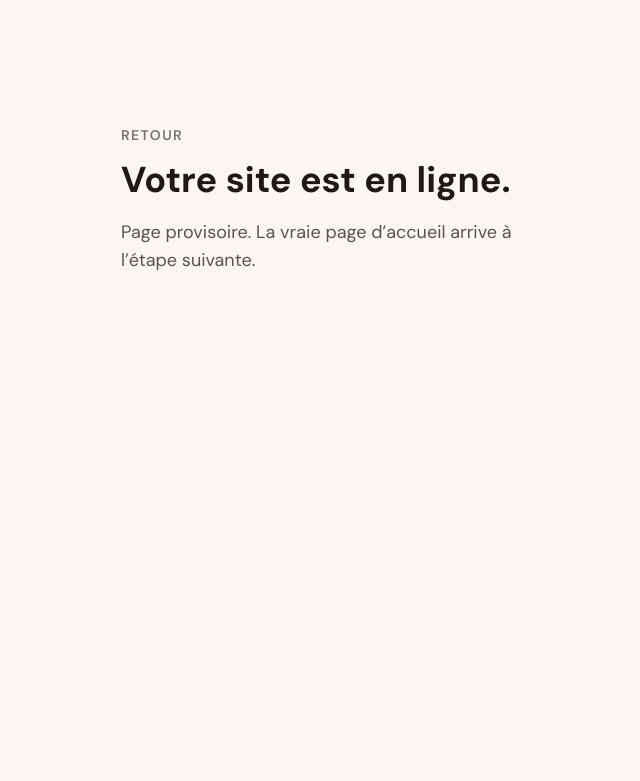
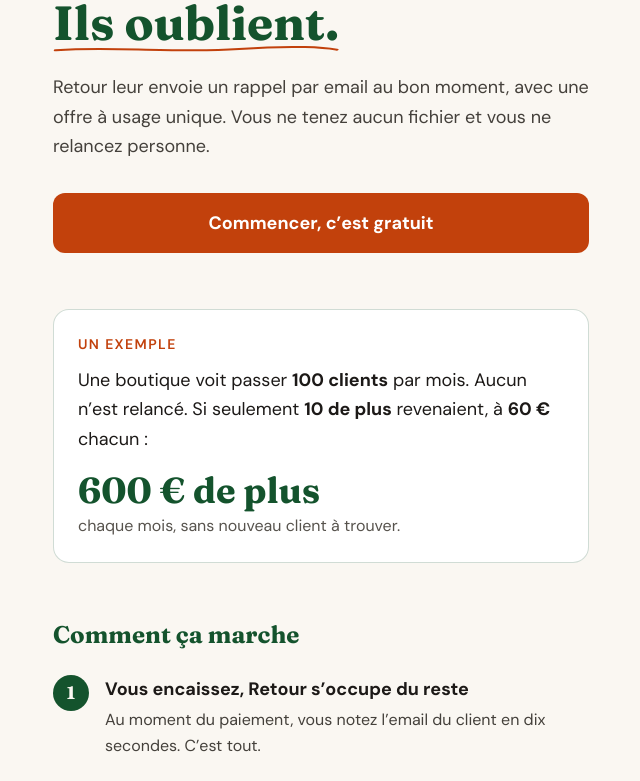
Before and after one commit to melvin22140/Retour, a Next.js app: page / in a window 1280 px wide. Shown: the part 201-982 px from the top of the page, without its empty margins (319-959 px from the left). Before the commit the page ends 800 px from the top, so only its background shows below. Built offline with nearby package versions, Linux system fonts and the light colour scheme.

Commit message:
Update page.tsx

```diff
--- a/app/page.tsx
+++ b/app/page.tsx
@@ -1,15 +1,112 @@
+import Link from "next/link";
+
+function Souligne() {
+  return (
+    <svg
+      aria-hidden="true"
+      viewBox="0 0 200 12"
+      preserveAspectRatio="none"
+      className="absolute -bottom-1 left-0 h-2 w-full text-brique"
+    >
+      <path
+        d="M2 8 C 40 2, 90 12, 130 6 S 190 4, 198 7"
+        fill="none"
+        stroke="currentColor"
+        strokeWidth="3"
+        strokeLinecap="round"
+      />
+    </svg>
+  );
+}
+
+const benefices = [
+  {
+    titre: "Vous encaissez, Retour s’occupe du reste",
+    texte:
+      "Au moment du paiement, vous notez l’email du client en dix secondes. C’est tout.",
+  },
+  {
+    titre: "Le rappel part au bon moment",
+    texte:
+      "Écran changé, batterie remplacée, vitre posée : Retour relance le client quand il est temps d’y repenser.",
+  },
+  {
+    titre: "Vous voyez ce que ça rapporte",
+    texte:
+      "Un compteur simple : combien de clients sont revenus, et combien d’euros ils ont dépensés.",
+  },
+];
+
 export default function Home() {
   return (
-    <main className="mx-auto flex min-h-screen max-w-md flex-col justify-center px-6">
-      <p className="text-sm font-semibold uppercase tracking-widest text-stone-500">
-        Retour
-      </p>
-      <h1 className="mt-3 text-4xl font-bold leading-tight">
-        Votre site est en ligne.
-      </h1>
-      <p className="mt-4 text-lg text-stone-600">
-        Page provisoire. La vraie page d’accueil arrive à l’étape suivante.
-      </p>
+    <main className="mx-auto max-w-xl px-5 pb-32 pt-6 md:pb-16">
+      <p className="font-titre text-xl font-bold text-sapin">Retour</p>
+
+      <section className="pt-10">
+        <h1 className="font-titre text-4xl font-bold leading-[1.1] text-sapin md:text-5xl">
+          Vos clients satisfaits ne reviennent pas.{" "}
+          <span className="relative inline-block">
+            Ils oublient.
+            <Souligne />
+          </span>
+        </h1>
+        <p className="mt-6 text-lg leading-relaxed text-stone-700">
+          Retour leur envoie un rappel par email au bon moment, avec une offre
+          à usage unique. Vous ne tenez aucun fichier et vous ne relancez
+          personne.
+        </p>
+        <Link
+          href="/commencer"
+          className="mt-8 hidden w-full items-center justify-center rounded-xl bg-brique px-6 py-4 text-lg font-bold text-white md:inline-flex"
+        >
+          Commencer, c’est gratuit
+        </Link>
+      </section>
+
+      <section className="mt-14 rounded-2xl border border-sapin/20 bg-white p-6">
+        <p className="text-sm font-semibold uppercase tracking-widest text-brique">
+          Un exemple
+        </p>
+        <p className="mt-3 text-lg leading-relaxed">
+          Une boutique voit passer <strong>100 clients</strong> par mois.
+          Aucun n’est relancé. Si seulement <strong>10 de plus</strong>{" "}
+          revenaient, à <strong>60 €</strong> chacun :
+        </p>
+        <p className="mt-4 font-titre text-4xl font-bold text-sapin">
+          600 € de plus
+        </p>
+        <p className="mt-1 text-stone-600">
+          chaque mois, sans nouveau client à trouver.
+        </p>
+      </section>
+
+      <section className="mt-14">
+        <h2 className="font-titre text-2xl font-bold text-sapin">
+          Comment ça marche
+        </h2>
+        <ol className="mt-6 space-y-6">
+          {benefices.map((b, i) => (
+            <li key={b.titre} className="flex gap-4">
+              <span className="flex h-9 w-9 shrink-0 items-center justify-center rounded-full bg-sapin font-titre text-lg font-bold text-creme">
+                {i + 1}
+              </span>
+              <div>
+                <h3 className="text-lg font-bold">{b.titre}</h3>
+                <p className="mt-1 leading-relaxed text-stone-700">{b.texte}</p>
+              </div>
+            </li>
+          ))}
+        </ol>
+      </section>
+
+      <div className="fixed inset-x-0 bottom-0 border-t border-stone-200 bg-creme/95 p-4 md:hidden">
+        <Link
+          href="/commencer"
+          className="flex w-full items-center justify-center rounded-xl bg-brique px-6 py-4 text-lg font-bold text-white"
+        >
+          Commencer, c’est gratuit
+        </Link>
+      </div>
     </main>
   );
 }
```
